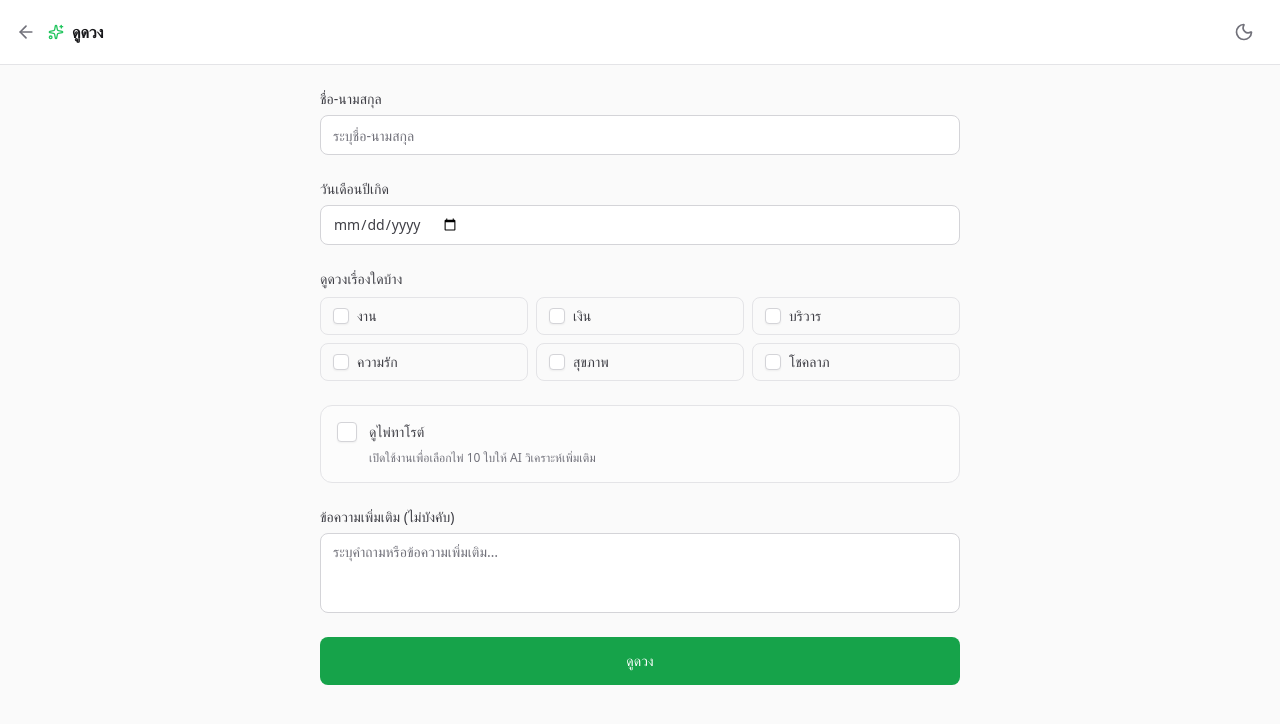
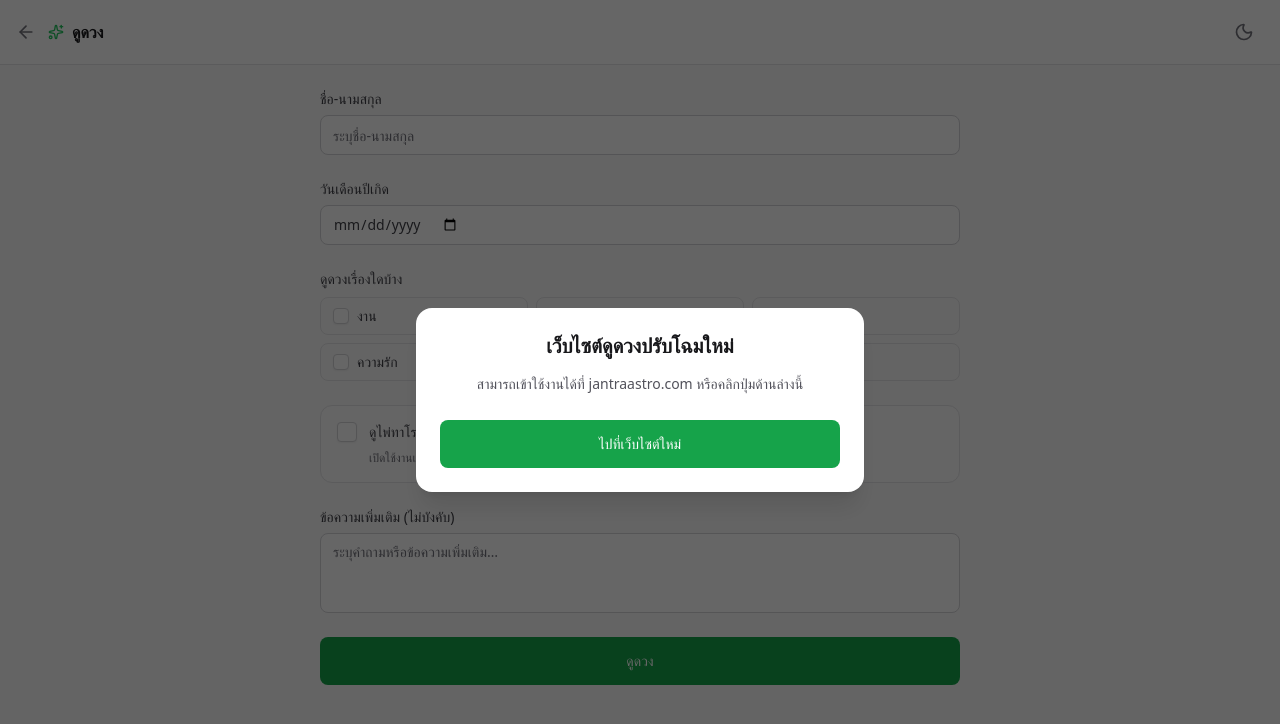
Before and after one commit to insidecom2/ai-chat-agent, a Next.js app: page /fortune in a window 1280 px wide. Shown: the top 724 px of the page. Built offline with nearby package versions, Linux system fonts and the light colour scheme.

Commit message:
feat(fortune): show migration redirect modal

```diff
--- a/app/fortune/page.tsx
+++ b/app/fortune/page.tsx
@@ -5,6 +5,7 @@
 import ThemeToggle from '@/components/ThemeToggle'
 import FortuneForm, { type FortuneFormValues } from '@/components/FortuneForm'
 import FortuneResult from '@/components/FortuneResult'
+import FortuneRedirectModal from '@/components/FortuneRedirectModal'
 import { readCelestialUserInfo } from '@/lib/celestial-user-info'
 import { shuffleTarotCards, TAROT_DECK } from '@/lib/tarot'
 import { splitJsonObjects } from '@/lib/stream-utils'
@@ -122,6 +123,7 @@
 
   return (
     <div className="min-h-[100dvh] w-full bg-zinc-50 dark:bg-[#0a0a0f]">
+      <FortuneRedirectModal />
       <header className="sticky top-0 z-30 flex items-center justify-between border-b border-zinc-200 bg-white px-4 py-3 dark:border-zinc-800 dark:bg-[#0d0d15]">
         <div className="flex items-center gap-3">
           <Link href="/" className="text-zinc-500 transition-colors hover:text-green-500" aria-label="กลับไปหน้าแชท">
--- /dev/null
+++ b/components/FortuneRedirectModal.tsx
@@ -0,0 +1,29 @@
+'use client'
+
+import { Button } from '@/components/ui/button'
+
+const JANTRA_ASTRO_URL = 'https://www.jantraastro.com/'
+
+export default function FortuneRedirectModal() {
+  return (
+    <div
+      className="fixed inset-0 z-50 flex items-center justify-center bg-black/60 p-4"
+      role="dialog"
+      aria-modal="true"
+      aria-labelledby="fortune-redirect-title"
+      aria-describedby="fortune-redirect-description"
+    >
+      <div className="w-full max-w-md rounded-2xl bg-white p-6 text-center shadow-xl dark:border dark:border-zinc-800 dark:bg-[#0d0d15]">
+        <h2 id="fortune-redirect-title" className="text-xl font-semibold text-zinc-900 dark:text-zinc-100">
+          เว็บไซต์ดูดวงปรับโฉมใหม่
+        </h2>
+        <p id="fortune-redirect-description" className="mt-3 text-sm leading-6 text-zinc-600 dark:text-zinc-300">
+          สามารถเข้าใช้งานได้ที่ jantraastro.com หรือคลิกปุ่มด้านล่างนี้
+        </p>
+        <Button asChild className="mt-6 h-12 w-full text-base">
+          <a href={JANTRA_ASTRO_URL}>ไปที่เว็บไซต์ใหม่</a>
+        </Button>
+      </div>
+    </div>
+  )
+}
```
Also changed, not shown: 1 other file (tests, documents, lock files or other folders).
